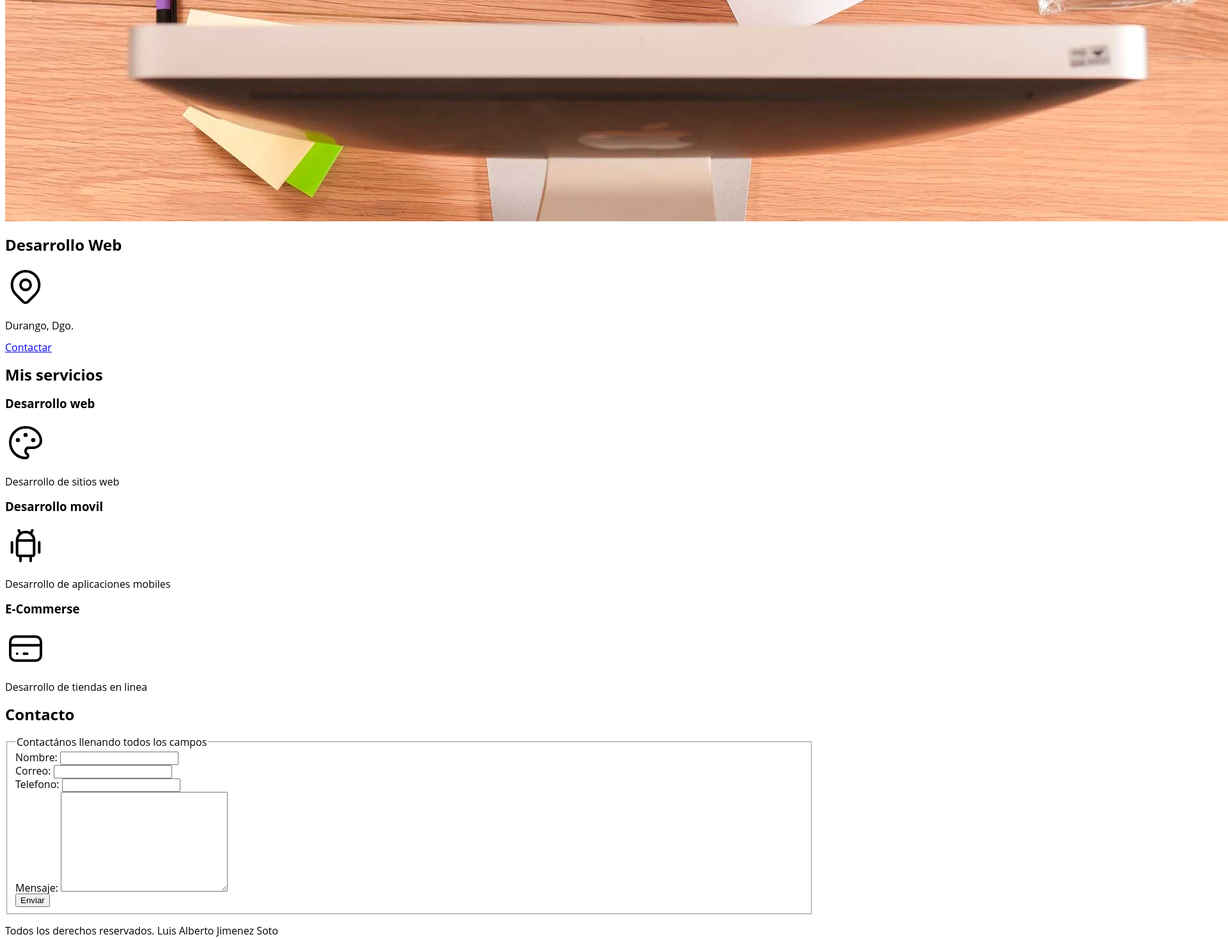
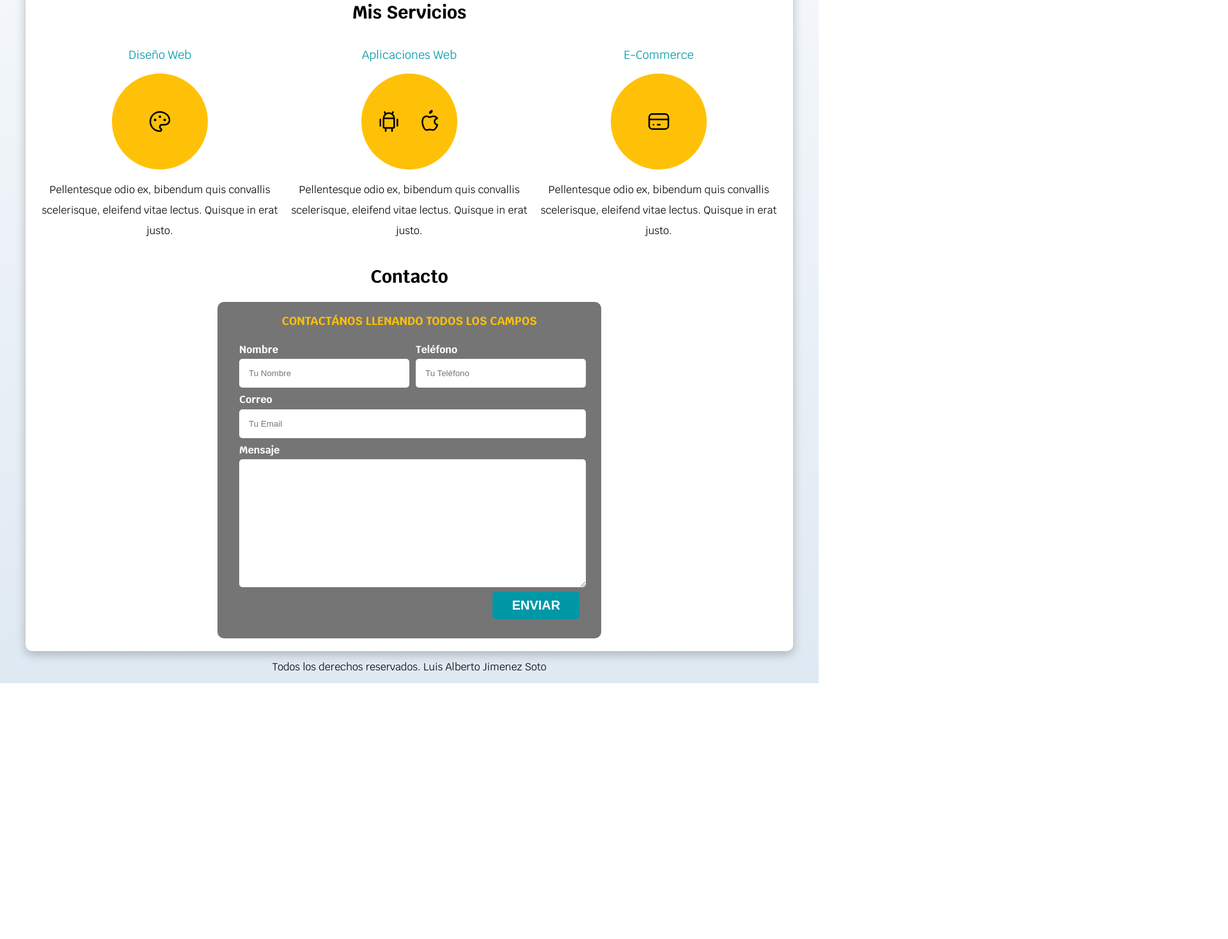
Before and after one commit to Lajs5257/PersonalPage, a plain HTML site: page index.html in a window 1280 px wide. Shown: the part 648-2116 px from the top of the page at 64% size, 1920 px wide, since content can reach past the window. After the commit the page ends 1716 px from the top, so only its background shows below. Drawn offline with Linux system fonts and the light colour scheme.

Commit message:
se termina diseño, falta agregar datos reales

```diff
--- a/css/style.css
+++ b/css/style.css
@@ -1,43 +1,119 @@
 :root {
-    --blanco:#fff;
-    --oscuro:#212121;
-    --primario:#8b0000;
-    --secundario:#757575;
-    --terciario:#bdbdbd;
+    --blanco: #ffffff;
+    --oscuro: #212121;
+    --primario: #FFC107;
+    --secundario: #0097A7;
+    --gris: #757575;
+    --grisClaro: #DFE9F3;
 }
-html{
+/*  Globales **/
+html {
     font-size: 62.5%;
-    font-family: 'Open Sans', sans-serif;
+    box-sizing: border-box; /* Hack para Box Model **/
+    scroll-snap-type: y mandatory;
 }
-body{
-    font-size: 16px;
+/** Scroll Snap**/
+.servicios,
+.navegacion-principal,
+.formulario {
+    scroll-snap-align: center;
+    scroll-snap-stop: always;
 }
-.titulo {
+
+*, *:before, *:after {
+    box-sizing: inherit;
+}
+body {
+    font-size: 16px; /* 1rem = 10px */
+    font-family: 'Krub', sans-serif;
+    background-image: linear-gradient(to top, var(--grisClaro) 0%, var(--blanco) 100% );
+}
+.contenedor {
+    max-width: 120rem;
+    margin: 0 auto;
+}
+.boton {
+    background-color: var(--secundario);
+    color: var(--blanco);
+    padding: 1rem 3rem;
+    margin-top: 3rem;
+    font-size: 2rem;
+    text-decoration: none;
+    text-transform: uppercase;
+    font-weight: bold;
+    border-radius: .5rem;
+    width: 90%;
     text-align: center;
+    border: none;
+}
+@media (min-width: 768px) {
+    .boton {
+        width: auto;
+    }
+}
+.boton:hover {
+    cursor: pointer;
+}
+
+.sombra {
+    box-shadow: 0px 5px 15px 0px rgba(112,112,112,0.48);
+    background-color: var(--blanco);
+    padding: 2rem;
+    border-radius: 1rem;
+}
+
+/* Tipografia */
+h1 {
     font-size: 3.8rem;
 }
+h2 {
+    font-size: 2.8rem;
+}
+h3 {
+    font-size: 1.8rem;
+}
+h1,h2,h3 {
+    text-align: center;
+}
+
+
+/* Titulos */
 .titulo span {
     font-size: 2rem;
 }
-.contenedor {
-    max-width: 120rem;
-    padding: 0 auto;
+
+/** Utilidades **/
+.w-sm-100 {
+    width: 100%;
 }
+@media (min-width: 768px) {
+    .w-sm-100 {
+        width: auto;
+    }
+}
+.flex {
+    display: flex;
+}
+.alinear-derecha {
+    justify-content: flex-end;
+}
+
+/* Navegacion Principal */
 .nav-bg {
     background-color: var(--secundario);
 }
-.navegacion-principal{
+.navegacion-principal {
     display: flex;
-    align-items: center;
     flex-direction: column;
 }
 @media (min-width: 768px) {
-    .navegacion-principal{
+    .navegacion-principal {
         flex-direction: row;
         justify-content: space-between;
     }
 }
-.navegacion-principal a{
+
+.navegacion-principal a {
     display: block;
     text-align: center;
     color: var(--blanco);
@@ -46,11 +122,131 @@ body{
     font-weight: 700;
     padding: 1rem;
 }
-.navegacion-principal a:hover{
-    background-color: var(--terciario);
+.navegacion-principal a:hover {
+    background-color: var(--primario);
     color: var(--oscuro);
 }
-.navegacion-principal a:active{
-    background-color: var(--primario);
+
+/* Hero */
+.hero {
+    background-image: url(../img/hero.jpg);
+    background-repeat: no-repeat;
+    background-size: cover;
+    height: 450px;
+    position: relative;
+    margin-bottom: 2rem;
+}
+.contenido-hero {
+    position: absolute;
+    background-color: rgba( 0,0,0, .7 ); /** Anterior **/
+    background-color: rgb( 0 0 0 / 70% );
+    width: 100%;
+    height: 100%;
+
+    display: flex;
+    flex-direction: column;
+    align-items: center;
+    justify-content: center;
+
+}
+.contenido-hero h2,
+.contenido-hero p {
     color: var(--blanco);
 }
+.contenido-hero .ubicacion {
+    display: flex;
+    align-items: flex-end;
+}
+
+
+
+/** Servicios **/
+@media (min-width: 768px) {
+    .servicios {
+        display: grid;
+        grid-template-columns: repeat(3, 1fr);
+        column-gap: 1rem;
+    }
+}
+
+.servicio {
+    display: flex;
+    flex-direction: column;
+    align-items: center;
+}
+.servicio h3 {
+    color: var(--secundario);
+    font-weight: normal;
+}
+.servicio p {
+    line-height: 2;
+    text-align: center;
+}
+.servicio .iconos {
+    height: 15rem;
+    width: 15rem;
+    background-color: var(--primario);
+    border-radius: 50%;
+    display: flex;
+    justify-content: space-evenly;
+    align-items: center;
+}
+
+/** Contacto **/
+.formulario {
+    background-color: var(--gris);
+    width: min( 60rem, 100% ); /** Utilizar el valor más pequeño **/
+    margin: 0 auto;
+    padding: 2rem;
+    border-radius: 1rem;
+}
+
+.formulario fieldset {
+    border: none;
+}
+.formulario legend {
+    text-align: center;
+    font-size: 1.8rem;
+    text-transform: uppercase;
+    font-weight: 700;
+    margin-bottom: 2rem;
+    color: var(--primario);
+}
+
+@media (min-width: 768px) {
+    .contenedor-campos {
+        display: grid;
+        grid-template-columns: 50% 50%;
+        grid-template-rows: auto auto 20rem ;
+        column-gap: 1rem;
+    }
+
+    .campo:nth-child(3),
+    .campo:nth-child(4) {
+        grid-column: 1 / 3;
+    }
+}
+.campo {
+    margin-bottom: 1rem;
+}
+.campo label {
+    color: var(--blanco);
+    font-weight: bold;
+    margin-bottom: .5rem;
+    display: block;
+}
+.campo textarea {
+    height: 20rem;
+}
+
+.input-text {
+    width: 100%;
+    border: none;
+    padding: 1.5rem;
+    border-radius: .5rem;
+}
+
+/** Footer **/
+.footer {
+    text-align: center;
+}
--- a/index.html
+++ b/index.html
@@ -2,55 +2,66 @@
 <html lang="en">
 <head>
     <meta charset="UTF-8">
-    <meta http-equiv="X-UA-Compatible" content="IE=edge">
     <meta name="viewport" content="width=device-width, initial-scale=1.0">
-    <title>Personal Page</title>
+    <title>Diseñador Freelancer</title>
     <link rel="preload" href="css/normalize.css" as="style">
     <link rel="stylesheet" href="css/normalize.css">
-    <link rel="preload" href="css/style.css" as="style">
+    <link href="https://fonts.googleapis.com/css2?family=Krub:wght@400;700&display=swap" rel="stylesheet">
+    <link rel="preload" href="css/styles.css" as="style">
     <link href="css/style.css" rel="stylesheet">
 </head>
 <body>
     <header>
         <h1 class="titulo">Luis Alberto Jimenez Soto <span>Freelancer</span></h1>
     </header>
+
     <div class="nav-bg">
         <nav class="navegacion-principal contenedor">
             <a href="#">Inicio</a>
-            <a href="about.html">Sobre mi</a>
+            <a href="#">Sobre Mi</a>
             <a href="#">Clientes</a>
             <a href="#">Contacto</a>
         </nav>
     </div>
-    <section>
-        <img src="img/hero.jpg" alt="cover">
-        <h2>Desarrollo Web</h2>
-        <svg xmlns="http://www.w3.org/2000/svg" class="icon icon-tabler icon-tabler-map-pin" width="64" height="64" viewBox="0 0 24 24" stroke-width="1.5" stroke="#000000" fill="none" stroke-linecap="round" stroke-linejoin="round">
-            <path stroke="none" d="M0 0h24v24H0z" fill="none"/>
+
+    <section class="hero">
+        <div class="contenido-hero">
+            <h2>Diseño y Desarrollo Web <span> Freelancer</span></h2>
+            <div class="ubicacion">
+                <svg xmlns="http://www.w3.org/2000/svg" class="icon icon-tabler icon-tabler-map-pin" width="88" height="88" viewBox="0 0 24 24" stroke-width="1.5" stroke="#FFC107" fill="none" stroke-linecap="round" stroke-linejoin="round">
+                    <path stroke="none" d="M0 0h24v24H0z"/>
                     <circle cx="12" cy="11" r="3" />
-            <path d="M17.657 16.657l-4.243 4.243a2 2 0 0 1 -2.827 0l-4.244 -4.243a8 8 0 1 1 11.314 0z" />
+                    <path d="M17.657 16.657L13.414 20.9a1.998 1.998 0 0 1 -2.827 0l-4.244-4.243a8 8 0 1 1 11.314 0z" />
                 </svg>
-        <p>Durango, Dgo.</p>
+                <p>Durango, Durango</p>
+            </div>
+            <a class="boton" href="#">Contactar</a>
+        </div> <!-- .contenido-hero -->
+    </section>
 
-        <a href="#">Contactar</a>
-    </section>
-    <main>
-        <h2>Mis servicios</h2>
-        <section>
-            <h3>Desarrollo web</h3>
-            <svg xmlns="http://www.w3.org/2000/svg" class="icon icon-tabler icon-tabler-palette" width="64" height="64" viewBox="0 0 24 24" stroke-width="1.5" stroke="#000000" fill="none" stroke-linecap="round" stroke-linejoin="round">
-                <path stroke="none" d="M0 0h24v24H0z" fill="none"/>
+    <main class="contenedor sombra">
+        <h2>Mis Servicios</h2>
+
+        <div class="servicios">
+            <section class="servicio">
+                <h3>Diseño Web</h3>
+                <div class="iconos">
+                    <svg xmlns="http://www.w3.org/2000/svg" class="icon icon-tabler icon-tabler-palette" width="40" height="40" viewBox="0 0 24 24" stroke-width="1.5" stroke="#000000" fill="none" stroke-linecap="round" stroke-linejoin="round">
+                        <path stroke="none" d="M0 0h24v24H0z"/>
                         <path d="M12 21a9 9 0 1 1 0 -18a9 8 0 0 1 9 8a4.5 4 0 0 1 -4.5 4h-2.5a2 2 0 0 0 -1 3.75a1.3 1.3 0 0 1 -1 2.25" />
                         <circle cx="7.5" cy="10.5" r=".5" fill="currentColor" />
                         <circle cx="12" cy="7.5" r=".5" fill="currentColor" />
                         <circle cx="16.5" cy="10.5" r=".5" fill="currentColor" />
                     </svg>
-            <p>Desarrollo de sitios web</p>
+                </div>
+                <p> Pellentesque odio ex, bibendum quis convallis scelerisque, eleifend vitae lectus. Quisque in erat justo. </p>
             </section>
-        <section>
-            <h3>Desarrollo movil</h3>
-            <svg xmlns="http://www.w3.org/2000/svg" class="icon icon-tabler icon-tabler-brand-android" width="64" height="64" viewBox="0 0 24 24" stroke-width="1.5" stroke="#000000" fill="none" stroke-linecap="round" stroke-linejoin="round">
-                <path stroke="none" d="M0 0h24v24H0z" fill="none"/>
+
+            <section class="servicio">
+                <h3>Aplicaciones Web</h3>
+                <div class="iconos">
+                    <svg xmlns="http://www.w3.org/2000/svg" class="icon icon-tabler icon-tabler-brand-android" width="40" height="40" viewBox="0 0 24 24" stroke-width="1.5" stroke="#000000" fill="none" stroke-linecap="round" stroke-linejoin="round">
+                        <path stroke="none" d="M0 0h24v24H0z"/>
                         <line x1="4" y1="10" x2="4" y2="16" />
                         <line x1="20" y1="10" x2="20" y2="16" />
                         <path d="M7 9h10v8a1 1 0 0 1 -1 1h-8a1 1 0 0 1 -1 -1v-8a5 5 0 0 1 10 0" />
@@ -59,49 +70,73 @@
                         <line x1="9" y1="18" x2="9" y2="21" />
                         <line x1="15" y1="18" x2="15" y2="21" />
                     </svg>
-            <p>Desarrollo de aplicaciones mobiles</p>
+
+                    <svg xmlns="http://www.w3.org/2000/svg" class="icon icon-tabler icon-tabler-brand-apple" width="40" height="40" viewBox="0 0 24 24" stroke-width="1.5" stroke="#000000" fill="none" stroke-linecap="round" stroke-linejoin="round">
+                        <path stroke="none" d="M0 0h24v24H0z"/>
+                        <path d="M9 7c-3 0-4 3-4 5.5 0 3 2 7.5 4 7.5 1.088-.046 1.679-.5 3-.5 1.312 0 1.5.5 3 .5s4-3 4-5c-.028-.01-2.472-.403-2.5-3-.019-2.17 2.416-2.954 2.5-3-1.023-1.492-2.951-1.963-3.5-2-1.433-.111-2.83 1-3.5 1-.68 0-1.9-1-3-1z" />
+                        <path d="M12 4a2 2 0 0 0 2 -2a2 2 0 0 0 -2 2" />
+                    </svg>
+                </div>
+                <p> Pellentesque odio ex, bibendum quis convallis scelerisque, eleifend vitae lectus. Quisque in erat justo. </p>
             </section>
-        <section>
-            <h3>E-Commerse</h3>
-            <svg xmlns="http://www.w3.org/2000/svg" class="icon icon-tabler icon-tabler-credit-card" width="64" height="64" viewBox="0 0 24 24" stroke-width="1.5" stroke="#000000" fill="none" stroke-linecap="round" stroke-linejoin="round">
-                <path stroke="none" d="M0 0h24v24H0z" fill="none"/>
+
+            <section class="servicio">
+                <h3>E-Commerce</h3>
+                <div class="iconos">
+                    <svg xmlns="http://www.w3.org/2000/svg" class="icon icon-tabler icon-tabler-credit-card" width="40" height="40" viewBox="0 0 24 24" stroke-width="1.5" stroke="#000000" fill="none" stroke-linecap="round" stroke-linejoin="round">
+                        <path stroke="none" d="M0 0h24v24H0z"/>
                         <rect x="3" y="5" width="18" height="14" rx="3" />
                         <line x1="3" y1="10" x2="21" y2="10" />
                         <line x1="7" y1="15" x2="7.01" y2="15" />
                         <line x1="11" y1="15" x2="13" y2="15" />
                     </svg>
-            <p>Desarrollo de tiendas en linea</p>
+                </div>
+                <p> Pellentesque odio ex, bibendum quis convallis scelerisque, eleifend vitae lectus. Quisque in erat justo. </p>
+            </section>
+        </div> <!--.servicios-->
+
+        <section>
+            <h2>Contacto</h2>
+
+            <form class="formulario">
+                <fieldset>
+                    <legend>Contactános llenando todos los campos</legend>
+
+                    <div class="contenedor-campos">
+                        <div class="campo">
+                            <label>Nombre</label>
+                            <input class="input-text" type="text" placeholder="Tu Nombre">
+                        </div>
+
+                        <div class="campo">
+                            <label>Teléfono</label>
+                            <input class="input-text" type="tel" placeholder="Tu Teléfono">
+                        </div>
+
+                        <div class="campo">
+                            <label>Correo</label>
+                            <input class="input-text" type="email" placeholder="Tu Email">
+                        </div>
+
+                        <div class="campo">
+                            <label>Mensaje</label>
+                            <textarea class="input-text"></textarea>
+                        </div>
+                    </div> <!-- .contenedor-campos -->
+
+                    <div class="alinear-derecha flex">
+                        <input class="boton w-sm-100" type="submit" value="Enviar">
+                    </div>
+                </fieldset>
+            </form> <!-- .formulario -->
         </section>
     </main>
-    <section>
-        <h2>Contacto</h2>
-        <form action="">
-            <fieldset>
-                <legend>Contactános llenando todos los campos</legend>
-                <div>
-                    <label for="name">Nombre: </label>
-                    <input type="text" name="name" id="name">
-                </div>
-                <div>
-                    <label for="email">Correo: </label>
-                    <input type="email" name="email" id="email">
-                </div>
-                <div>
-                    <label for="telefono">Telefono: </label>
-                    <input type="tel" name="telefono" id="telefono">
-                </div>
-                <div>
-                    <label for="mensaje">Mensaje: </label>
-                    <textarea name="mensaje" id="mensaje" cols="30" rows="10"></textarea>
-                </div>
-                <div>
-                    <input type="submit" value="Enviar">
-                </div>
-            </fieldset>
-        </form>
-    </section>
-    <footer>
+
+    <footer class="footer">
         <p>Todos los derechos reservados. Luis Alberto Jimenez Soto</p>
     </footer>
+
+
+
 </body>
 </html>
```
Lines whose indentation alone changed are shown as unchanged.
